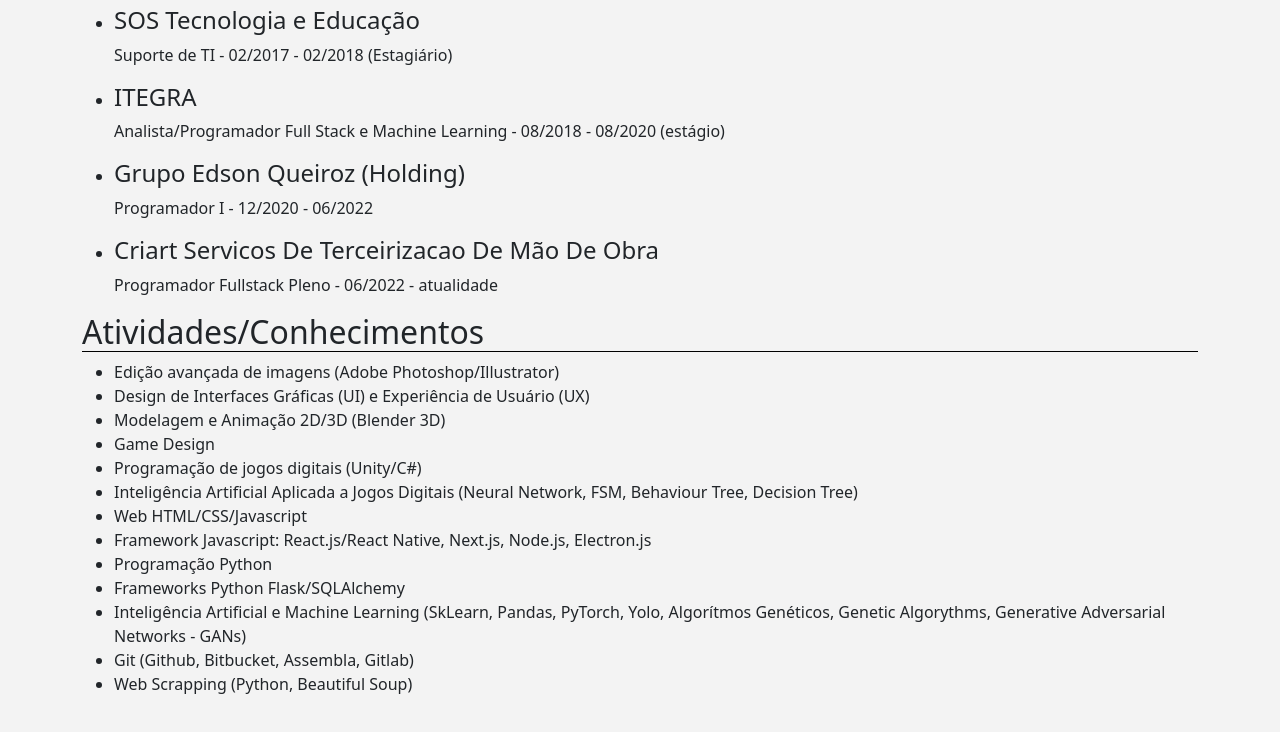
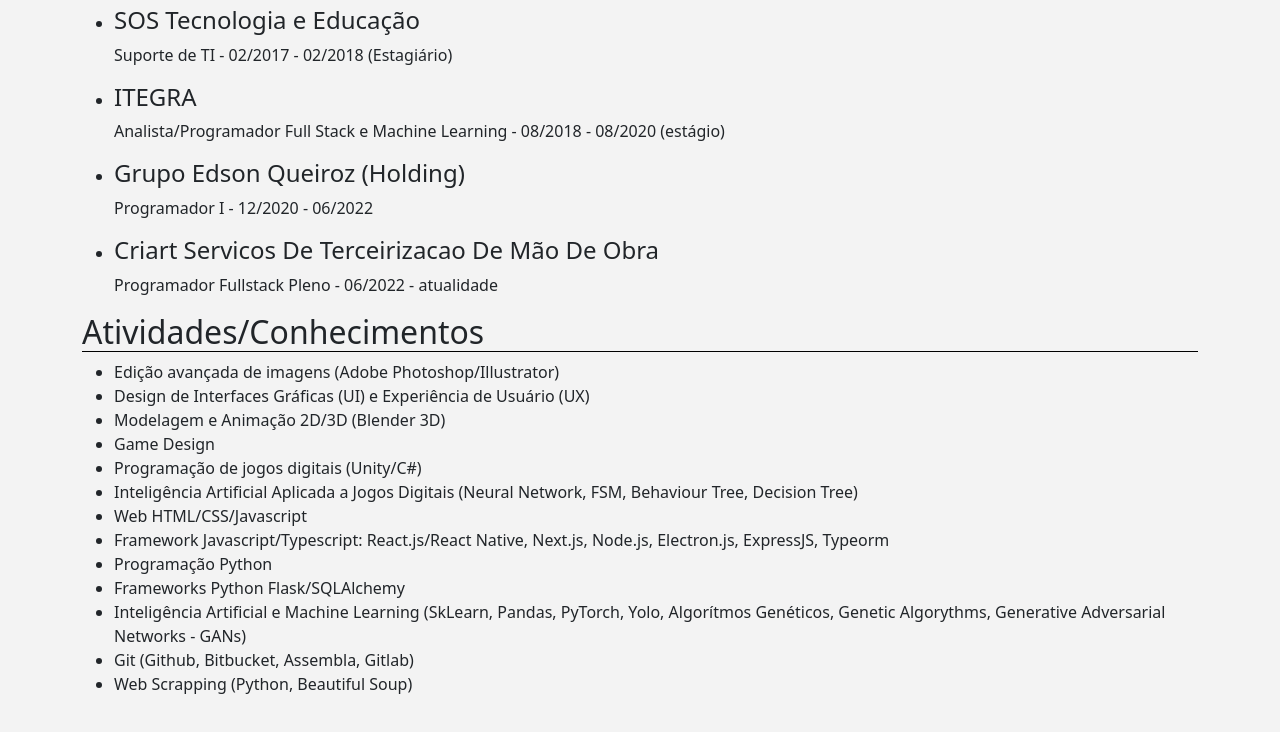
Before and after one commit to daniel-carlos/curriculo, a plain HTML site: page index.html in a window 1280 px wide. Shown: the part 802-1534 px from the top of the page. Drawn offline with nearby package versions, Linux system fonts and the light colour scheme.

Commit message:
add typescript express e typeorm

```diff
--- a/index.html
+++ b/index.html
@@ -151,7 +151,7 @@
                         Inteligência Artificial Aplicada a Jogos Digitais (Neural Network, FSM, Behaviour Tree, Decision Tree)
                     </li>
                     <li>Web HTML/CSS/Javascript</li>
-                    <li>Framework Javascript: React.js/React Native, Next.js, Node.js, Electron.js</li>
+                    <li>Framework Javascript/Typescript: React.js/React Native, Next.js, Node.js, Electron.js, ExpressJS, Typeorm</li>
                     <li>Programação Python</li>
                     <li>Frameworks Python Flask/SQLAlchemy</li>
                     <li>
```
